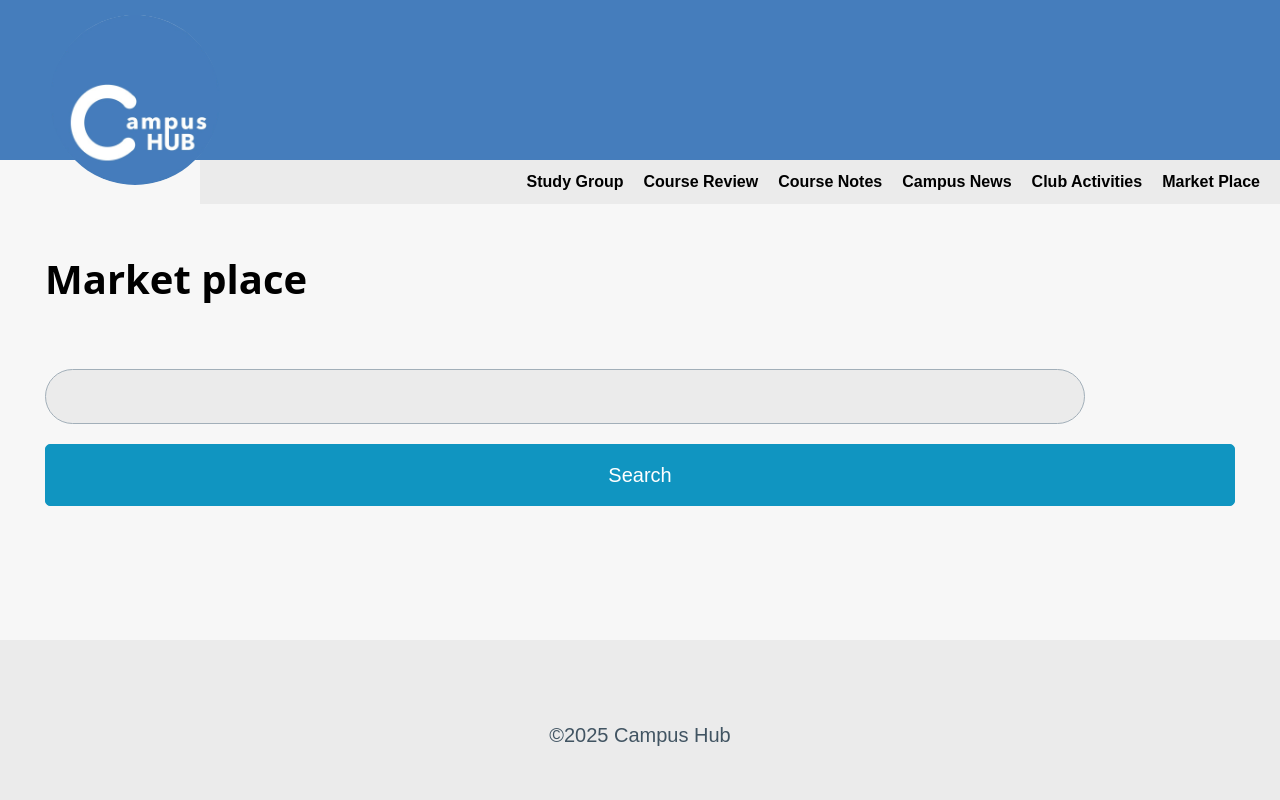
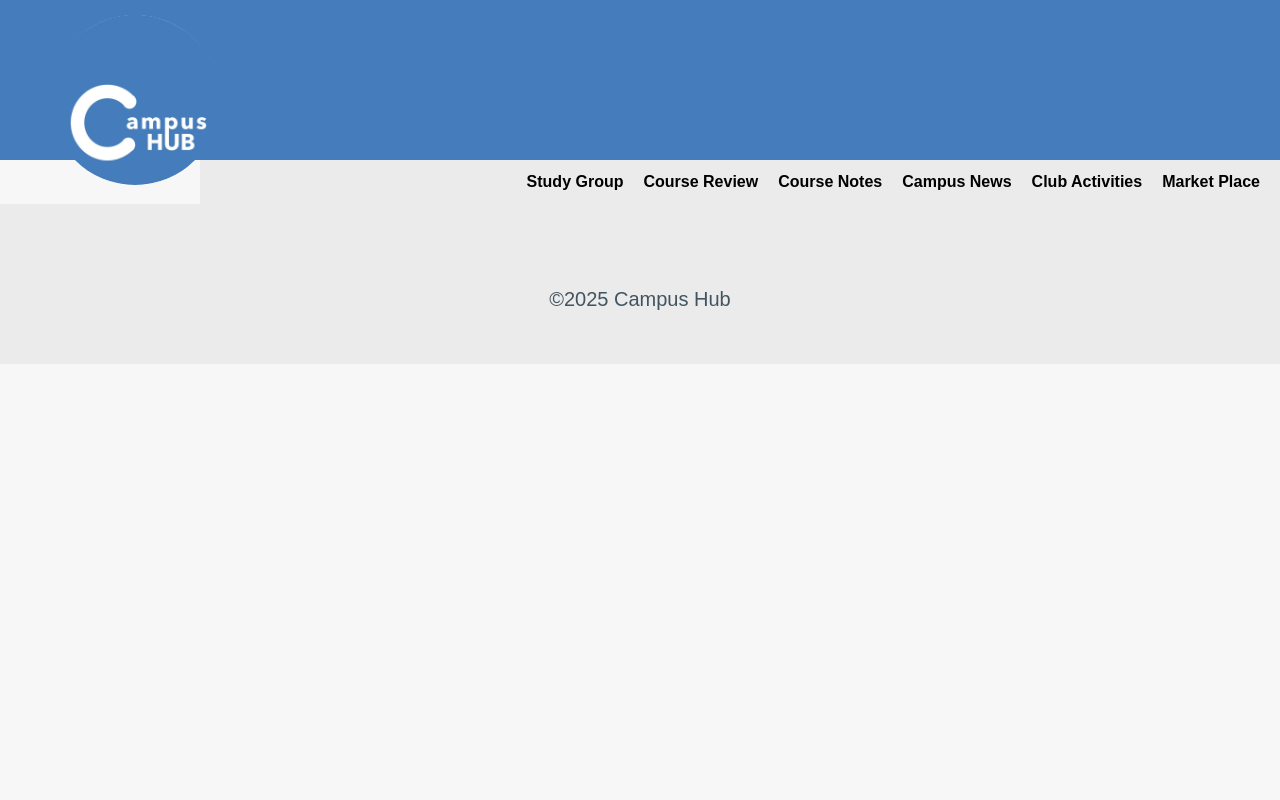
Before and after one commit to OhKh09373/ITCS333-Group3, a PHP site: page / in a window 1280 px wide. Run offline with PHP 8.4, Linux system fonts and the light colour scheme.

Commit message:
I'm sorry my bad

```diff
--- a/standerd/index.html
+++ b/standerd/index.html
@@ -24,12 +24,6 @@
         </ul>
     </nav>
 
-    <div class="content">
-        <h1 class="page">Market place</h1>
-        <input type="text" id="search-bar">
-        <button id="search">Search</button>
-    </div>
-
     <footer>
         <p>&copy2025 Campus Hub</p>
     </footer>
--- a/standerd/style.css
+++ b/standerd/style.css
@@ -119,11 +119,3 @@ footer{
 .page{
     color: black;
 }
-
-#search-bar{
-    width: calc(100% - 150px);
-    height: 7%;
-    border-radius: 20cm;
-    background-color: #EBEBEB;
-    margin-right: 3%;
-}
```
